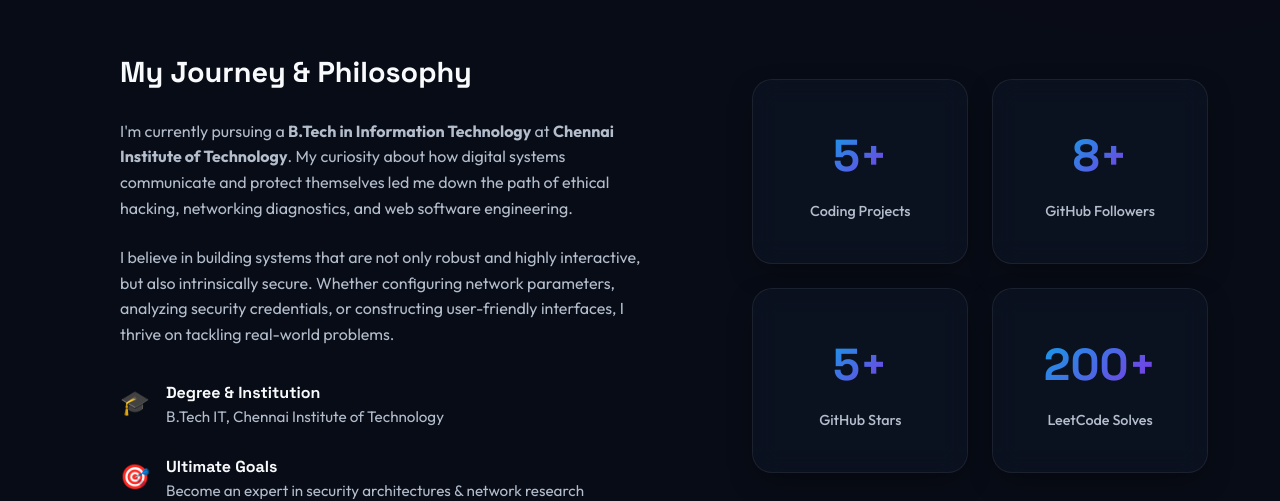
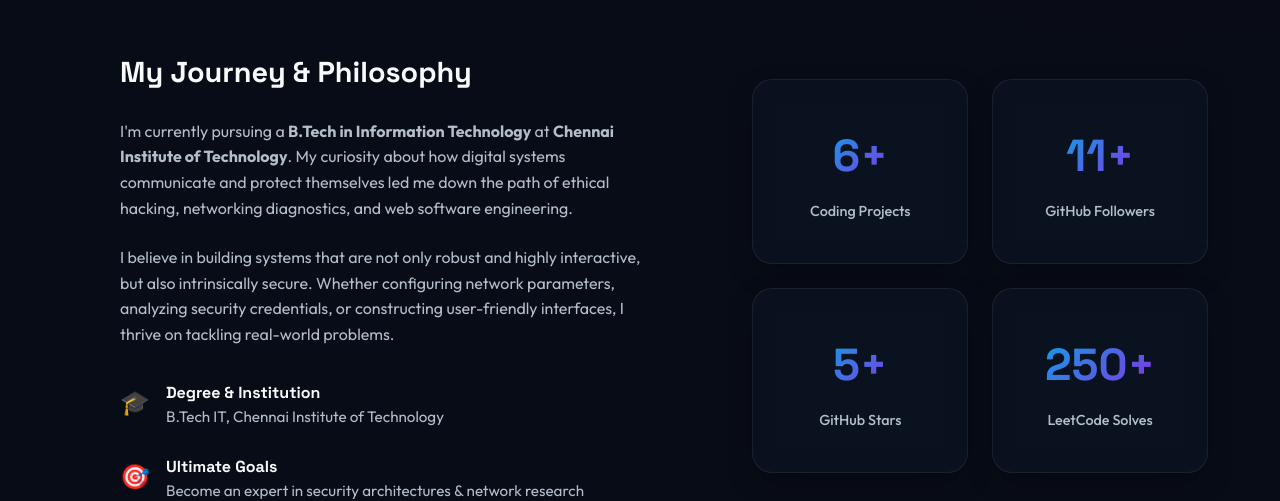
Before and after one commit to KiShOrE-2008/Portfolio, a React (Vite) app: page / in a window 1280 px wide. Shown: the part 1000-1501 px from the top of the page. Built offline with nearby package versions, Linux system fonts and the light colour scheme.

Commit message:
feat: upgrade UI features, update project statistics, and add configurable suffix support to AnimatedStat component

```diff
--- a/src/components/About.jsx
+++ b/src/components/About.jsx
@@ -1,7 +1,7 @@
 import React, { useEffect, useState, useRef } from 'react';
 import TiltCard from './TiltCard';
 
-function AnimatedStat({ value, label }) {
+function AnimatedStat({ value, label, suffix = "+" }) {
     const [count, setCount] = useState(0);
     const statRef = useRef(null);
 
@@ -51,7 +51,7 @@ function AnimatedStat({ value, label }) {
 
     return (
         <TiltCard ref={statRef} className="stat-card tilt-card">
-            <div className="stat-num">{count}+</div>
+            <div className="stat-num">{count}{suffix}</div>
             <div className="stat-label">{label}</div>
         </TiltCard>
     );
@@ -97,10 +97,10 @@ export default function About() {
                 </div>
 
                 <div className="about-stats-container">
-                    <AnimatedStat value="5" label="Coding Projects" />
-                    <AnimatedStat value="8" label="GitHub Followers" />
+                    <AnimatedStat value="6" label="Coding Projects" />
+                    <AnimatedStat value="11" label="GitHub Followers" />
                     <AnimatedStat value="5" label="GitHub Stars" />
-                    <AnimatedStat value="200" label="LeetCode Solves" />
+                    <AnimatedStat value="250" label="LeetCode Solves" />
                 </div>
             </div>
         </>
```
Also changed, not shown: 1 other file (tests, documents, lock files or other folders).
